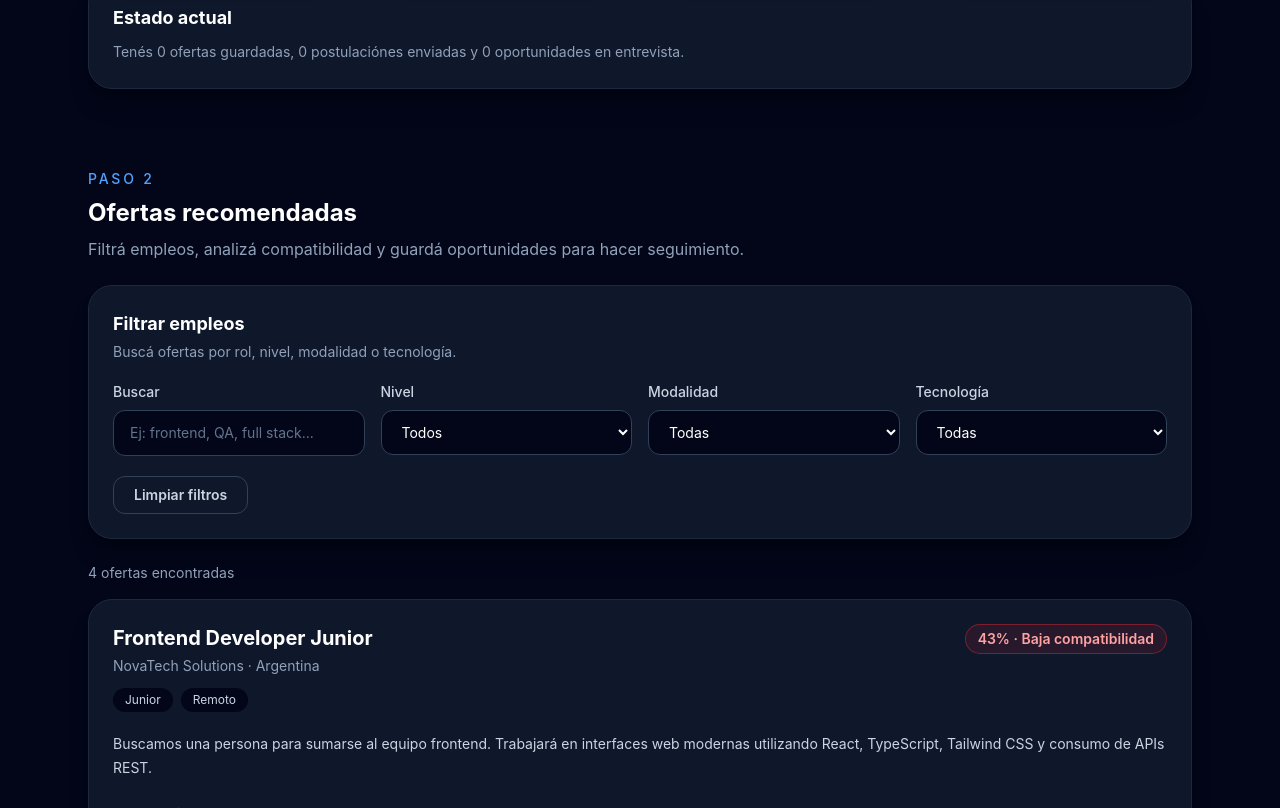
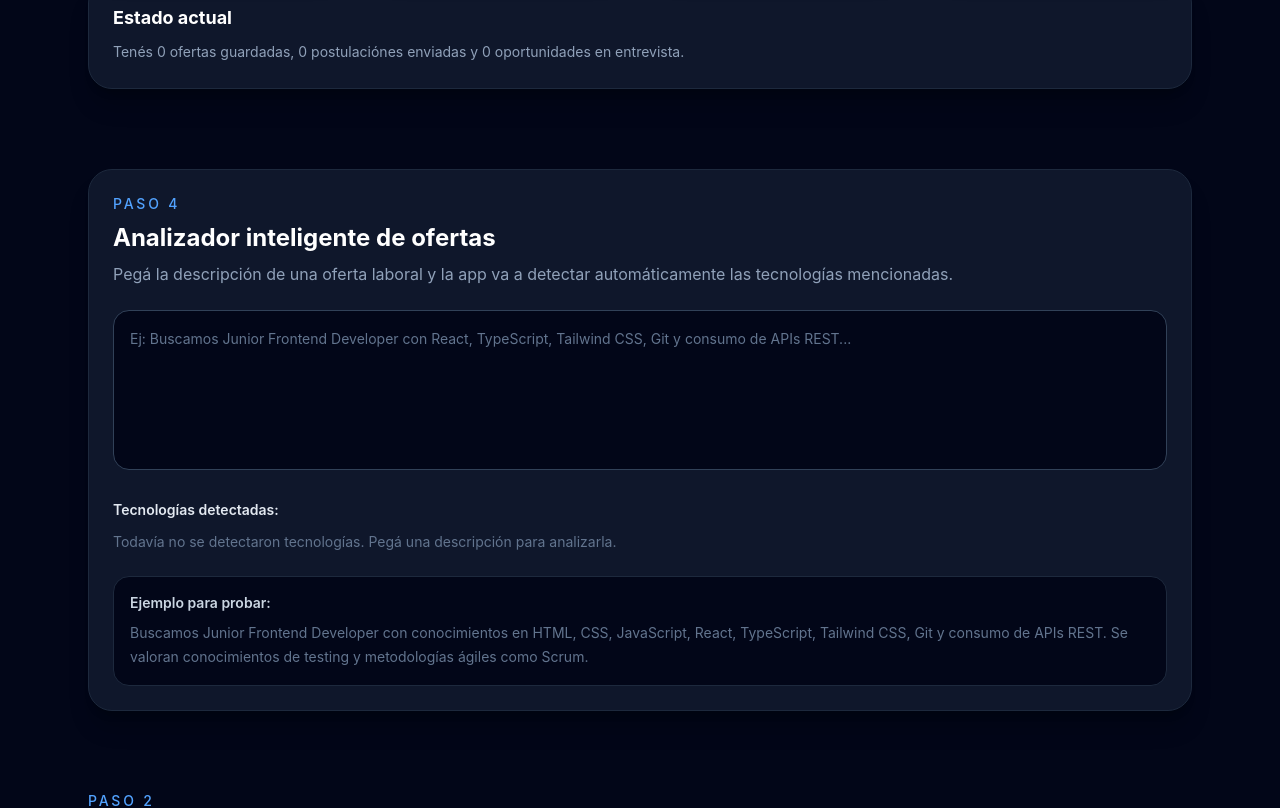
Before and after one commit to PerazzoCamila2am/jobmatch-it, a React (Vite) app: page / in a window 1280 px wide. Shown: the part 1292-2100 px from the top of the page. Built offline with nearby package versions, Linux system fonts and the light colour scheme.

Commit message:
add skill detector analyzer

```diff
--- a/src/App.tsx
+++ b/src/App.tsx
@@ -5,6 +5,7 @@ import SkillForm from './components/SkillForm'
 import JobList from './components/JobList'
 import ApplicationsTracker from './components/ApplicationsTracker'
 import Dashboard from './components/Dashboard'
+import DetectedSkillsAnalyzer from './components/DetectedSkillsAnalyzer'
 import type { ApplicationStatus, Job, SavedJob } from './types/job'
 import { getFromLocalStorage, saveToLocalStorage } from './utils/localStorage'
 
@@ -104,6 +105,8 @@ function App() {
 
       <Dashboard skills={skills} savedJobs={savedJobs} />
 
+      <DetectedSkillsAnalyzer />
+
       <JobList
         userSkills={skills}
         savedJobs={savedJobs}
--- /dev/null
+++ b/src/components/DetectedSkillsAnalyzer.tsx
@@ -0,0 +1,74 @@
+import { useState } from 'react'
+import { detectSkillsFromText } from '../utils/skillDetector'
+
+function DetectedSkillsAnalyzer() {
+  const [jobDescription, setJobDescription] = useState('')
+  const detectedSkills = detectSkillsFromText(jobDescription)
+
+  return (
+    <section id="skill-analyzer" className="mx-auto max-w-6xl px-6 py-10">
+      <div className="rounded-3xl border border-slate-800 bg-slate-900 p-6 shadow-xl shadow-black/20">
+        <div className="mb-6">
+          <p className="text-sm font-medium uppercase tracking-[0.2em] text-blue-400">
+            Paso 4
+          </p>
+
+          <h2 className="mt-2 text-2xl font-bold text-white">
+            Analizador inteligente de ofertas
+          </h2>
+
+          <p className="mt-2 text-slate-400">
+            Pegá la descripción de una oferta laboral y la app va a detectar
+            automáticamente las tecnologías mencionadas.
+          </p>
+        </div>
+
+        <textarea
+          value={jobDescription}
+          onChange={(event) => setJobDescription(event.target.value)}
+          placeholder="Ej: Buscamos Junior Frontend Developer con React, TypeScript, Tailwind CSS, Git y consumo de APIs REST..."
+          className="min-h-40 w-full resize-none rounded-2xl border border-slate-700 bg-slate-950 px-4 py-4 text-sm leading-6 text-white outline-none transition placeholder:text-slate-500 focus:border-blue-500"
+        />
+
+        <div className="mt-6">
+          <p className="mb-3 text-sm font-semibold text-slate-200">
+            Tecnologías detectadas:
+          </p>
+
+          {detectedSkills.length === 0 ? (
+            <p className="text-sm text-slate-500">
+              Todavía no se detectaron tecnologías. Pegá una descripción para
+              analizarla.
+            </p>
+          ) : (
+            <div className="flex flex-wrap gap-2">
+              {detectedSkills.map((skill) => (
+                <span
+                  key={skill}
+                  className="rounded-full border border-blue-500/30 bg-blue-500/10 px-3 py-1 text-xs font-medium text-blue-300"
+                >
+                  {skill}
+                </span>
+              ))}
+            </div>
+          )}
+        </div>
+
+        <div className="mt-6 rounded-2xl border border-slate-800 bg-slate-950 p-4">
+          <p className="text-sm font-semibold text-slate-300">
+            Ejemplo para probar:
+          </p>
+
+          <p className="mt-2 text-sm leading-6 text-slate-500">
+            Buscamos Junior Frontend Developer con conocimientos en HTML, CSS,
+            JavaScript, React, TypeScript, Tailwind CSS, Git y consumo de APIs
+            REST. Se valoran conocimientos de testing y metodologías ágiles como
+            Scrum.
+          </p>
+        </div>
+      </div>
+    </section>
+  )
+}
+
+export default DetectedSkillsAnalyzer
--- a/src/components/Header.tsx
+++ b/src/components/Header.tsx
@@ -18,6 +18,10 @@ function Header() {
                 Dashboard
             </a>
 
+            <a href="#skill-analyzer" className="transition hover:text-white">
+                Analizador
+            </a>
+
             <a href="#jobs" className="transition hover:text-white">
                 Empleos
             </a>
--- /dev/null
+++ b/src/utils/skillDetector.ts
@@ -0,0 +1,86 @@
+const skillKeywords = [
+  {
+    name: 'HTML',
+    keywords: ['html', 'html5'],
+  },
+  {
+    name: 'CSS',
+    keywords: ['css', 'css3'],
+  },
+  {
+    name: 'JavaScript',
+    keywords: ['javascript', 'js'],
+  },
+  {
+    name: 'TypeScript',
+    keywords: ['typescript', 'ts'],
+  },
+  {
+    name: 'React',
+    keywords: ['react', 'react.js', 'reactjs'],
+  },
+  {
+    name: 'Next.js',
+    keywords: ['next.js', 'nextjs', 'next'],
+  },
+  {
+    name: 'Tailwind',
+    keywords: ['tailwind', 'tailwind css'],
+  },
+  {
+    name: 'Node.js',
+    keywords: ['node.js', 'nodejs', 'node'],
+  },
+  {
+    name: 'Express',
+    keywords: ['express', 'express.js'],
+  },
+  {
+    name: 'SQL',
+    keywords: ['sql', 'mysql', 'postgresql', 'postgres'],
+  },
+  {
+    name: 'Git',
+    keywords: ['git'],
+  },
+  {
+    name: 'GitHub',
+    keywords: ['github'],
+  },
+  {
+    name: 'REST API',
+    keywords: ['rest api', 'api rest', 'restful', 'apis rest', 'api'],
+  },
+  {
+    name: 'Cypress',
+    keywords: ['cypress'],
+  },
+  {
+    name: 'Testing',
+    keywords: ['testing', 'tests', 'test'],
+  },
+  {
+    name: 'Scrum',
+    keywords: ['scrum'],
+  },
+  {
+    name: 'Firebase',
+    keywords: ['firebase'],
+  },
+  {
+    name: 'Supabase',
+    keywords: ['supabase'],
+  },
+]
+
+export function detectSkillsFromText(text: string): string[] {
+  const normalizedText = text.toLowerCase()
+
+  const detectedSkills = skillKeywords
+    .filter((skill) =>
+      skill.keywords.some((keyword) => normalizedText.includes(keyword)),
+    )
+    .map((skill) => skill.name)
+
+  return detectedSkills
+}
```
